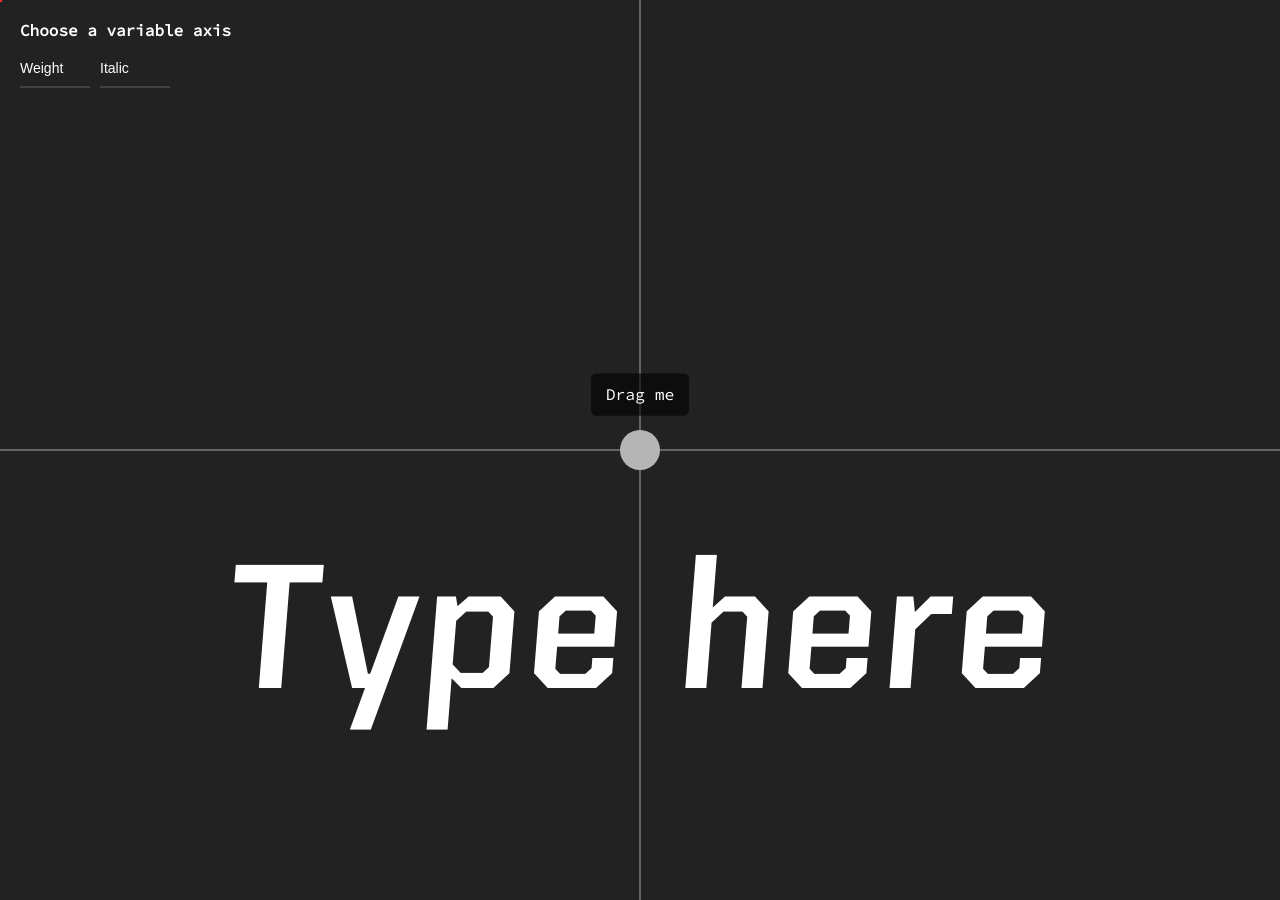
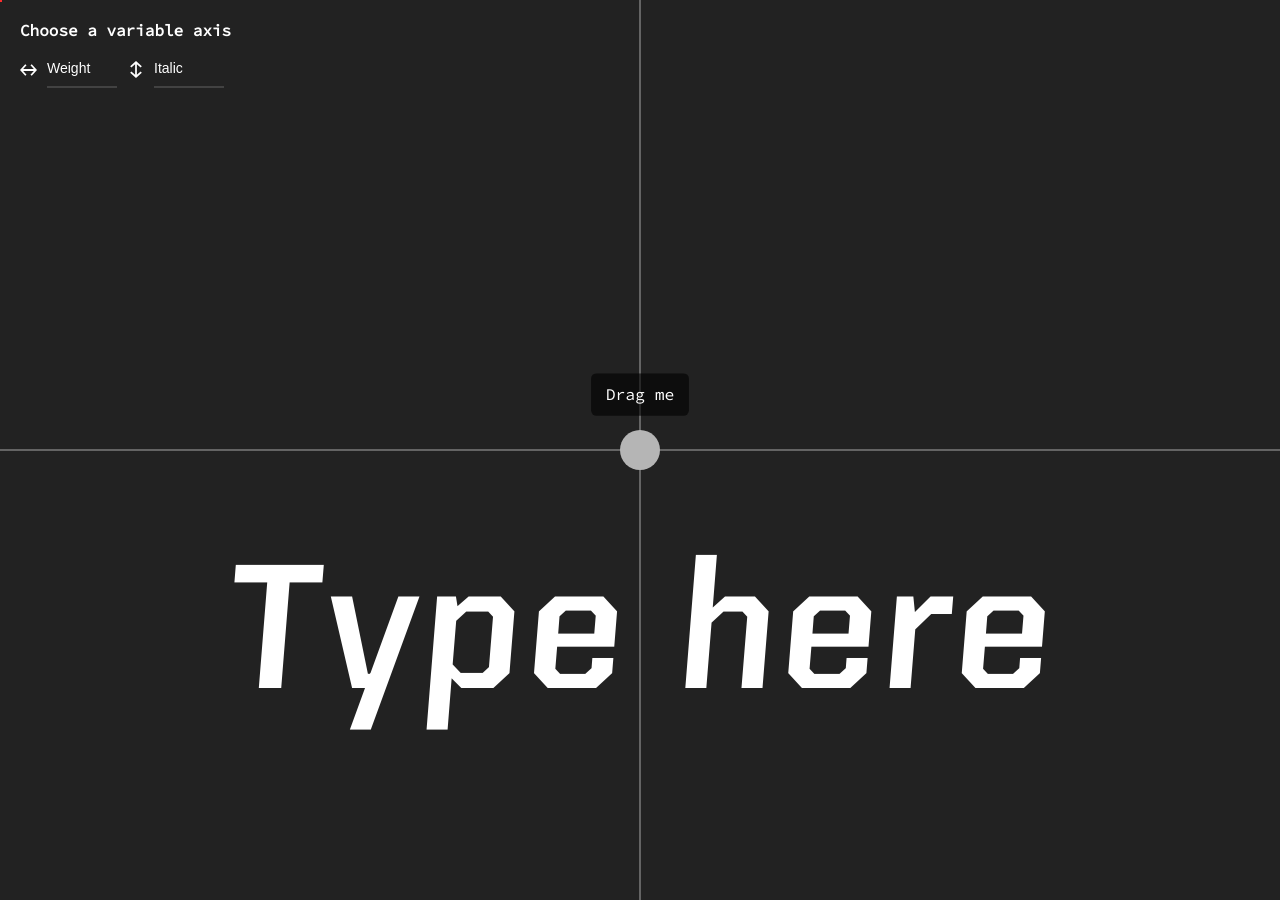
Before and after one commit to nthnwlkr/variable-futures, a Jekyll site: the page built from tool-1.md, in a window 1280 px wide. Built offline with Jekyll 4.4.1, drawn with Linux system fonts in a browser that asks for light colours; some web fonts are replaced.

Commit message:
Added axis icons next to axis selection dropdowns.

```diff
--- a/_sass/minima/_layout.scss
+++ b/_sass/minima/_layout.scss
@@ -37,8 +37,21 @@
 .switch-container {
   display: flex;
 }
+.switch-icon {
+  width: 17px;
+  height: 17px;
+  margin-right: $spacing-unit;
+  background-image: url('/assets/images/axis-arrow.svg');
+  background-size: contain;
+  background-repeat: no-repeat;
+  background-position: center center;
+}
+.switch-horizontal .switch-icon {
+  transform: rotate(90deg);
+}
 .switch {
   display: flex;
+  align-items: center;
 }
 .switch-style {
   background: none;
```
Also changed, not shown: assets/images/axis-arrow.svg (added).
